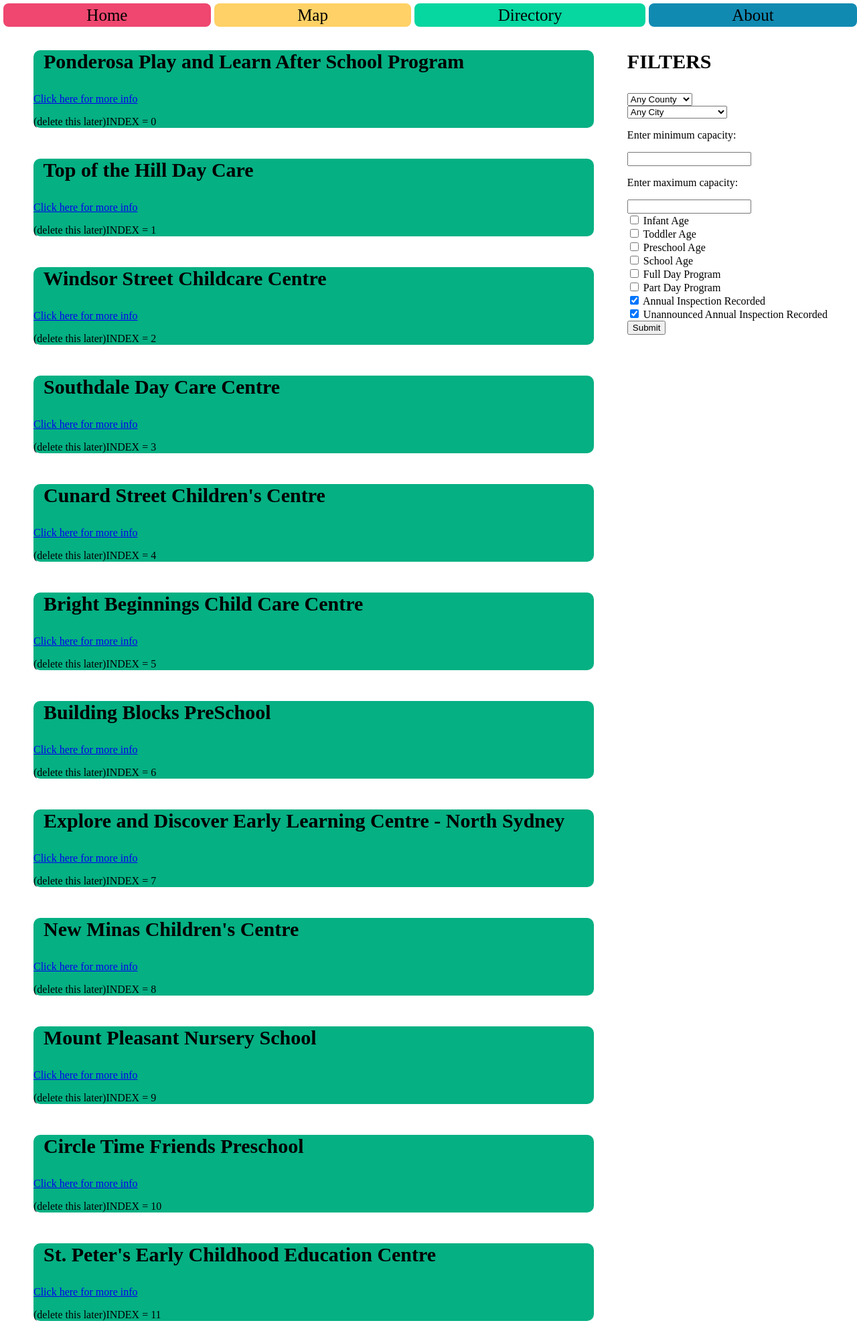
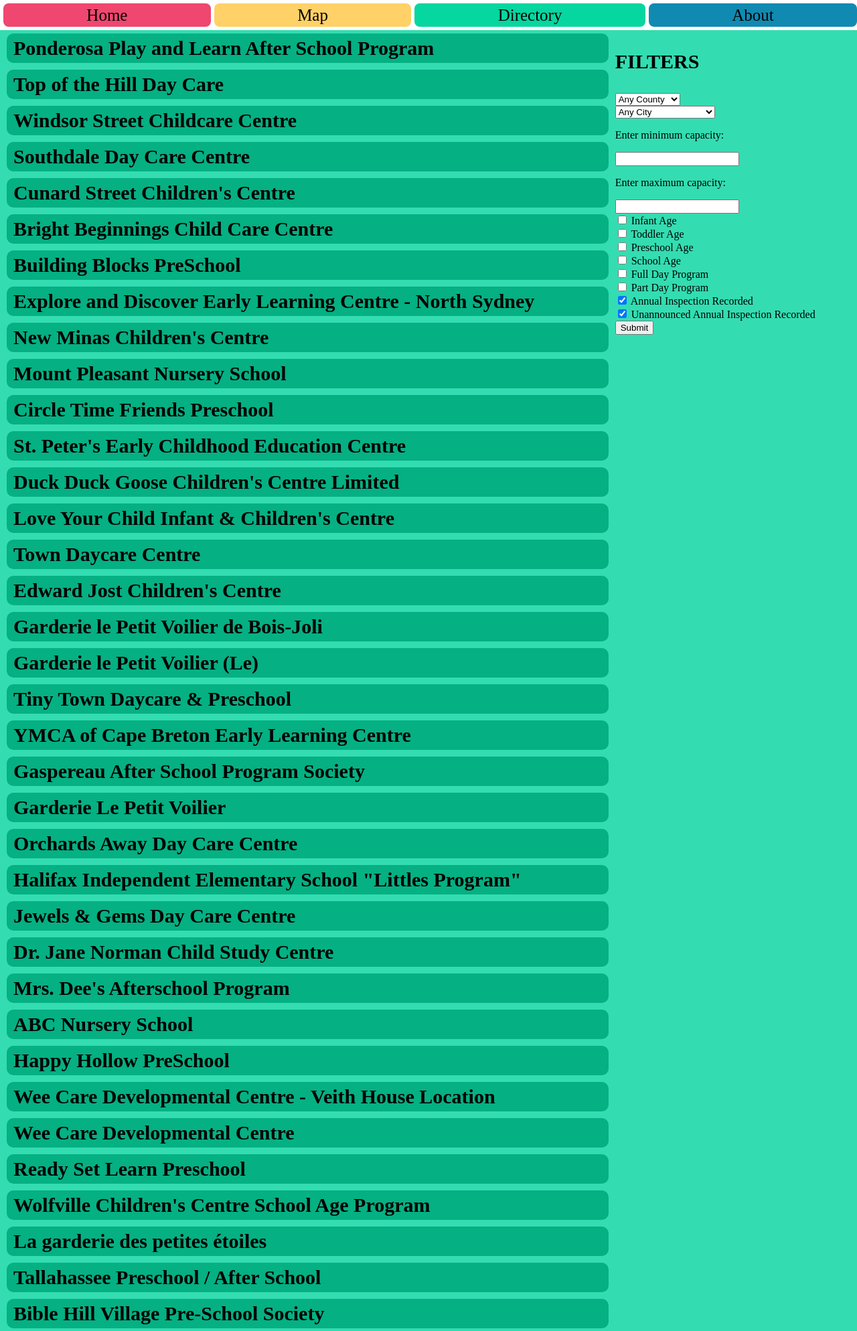
Before and after one commit to BLX151/data-daycare, a Flask app: page /directory in a window 1280 px wide. Shown: the top 1988 px of the page at 67% size. Run offline with Flask 2, Linux system fonts and the light colour scheme.

Commit message:
Styling DIrectory More

```diff
--- a/dd/static/directory.css
+++ b/dd/static/directory.css
@@ -9,5 +9,19 @@
     background-color: rgb(  5, 176, 131);
     display:block;
     border-radius: 10px;
-    margin-bottom: 5px;
+    margin: 5px 10px;
+    text-decoration: none;
+    padding: 5px 10px;
 }
+
+.c3l    {background-color: rgb( 51, 221, 177);}
+.c3     {background-color: rgb(  6, 214, 160);}
+.c3d    {background-color: rgb(  5, 176, 131);}
+
+
+.daycareLink {
+    text-decoration: none;
+    color: black;
+}
+
+.daycareLink:hover { color: rgb( 51, 221, 177);}
--- a/dd/templates/directory.html
+++ b/dd/templates/directory.html
@@ -10,19 +10,16 @@
 {% block content %}
 
     <div class = "flexh">
-        <div class = "directory flexv">
+        <div class = "directory flexv c3l">
             <!--This is where the daycares are displayed-->
 
 
             {% for daycare in database %}
-                <div class = "daycare-box red">
+                <a href = "/daycare/{{ daycare['index']}}" class="daycareLink">
                     <div class = "individual_daycare">
-                        <h3>&nbsp {{ daycare["facility_name"] }}</h3>
-                        <a href="/daycare/{{ daycare["index"]}}">Click here for more info </a>
-                        <p>(delete this later)INDEX = {{ daycare["index"] }}</p>
+                        <h3 class="raw"> {{ daycare["facility_name"] }}</h3>
                     </div>
-
-                </div>
+                </a>
             {% endfor %}
             <!-- This is where all of the filtering select boxes are
             This hasn't been structured to look good yet. The trick with this
@@ -33,7 +30,7 @@
             EXCEPT FOR SELECT BOX DROP DOWN MENUS. SO NEED TO FIGURE OUT A WAY HOW TO
             SORT THESE OPTIONS ALPHABETICALLY WITHIN THIS DOCUMENT ITSELF.-->
         </div>
-        <div class = "filter">
+        <div class = "filter c3l">
             <h3>FILTERS</h3>
             <p id="testing"> </p>
             <p id="testing2"> </p>
```
